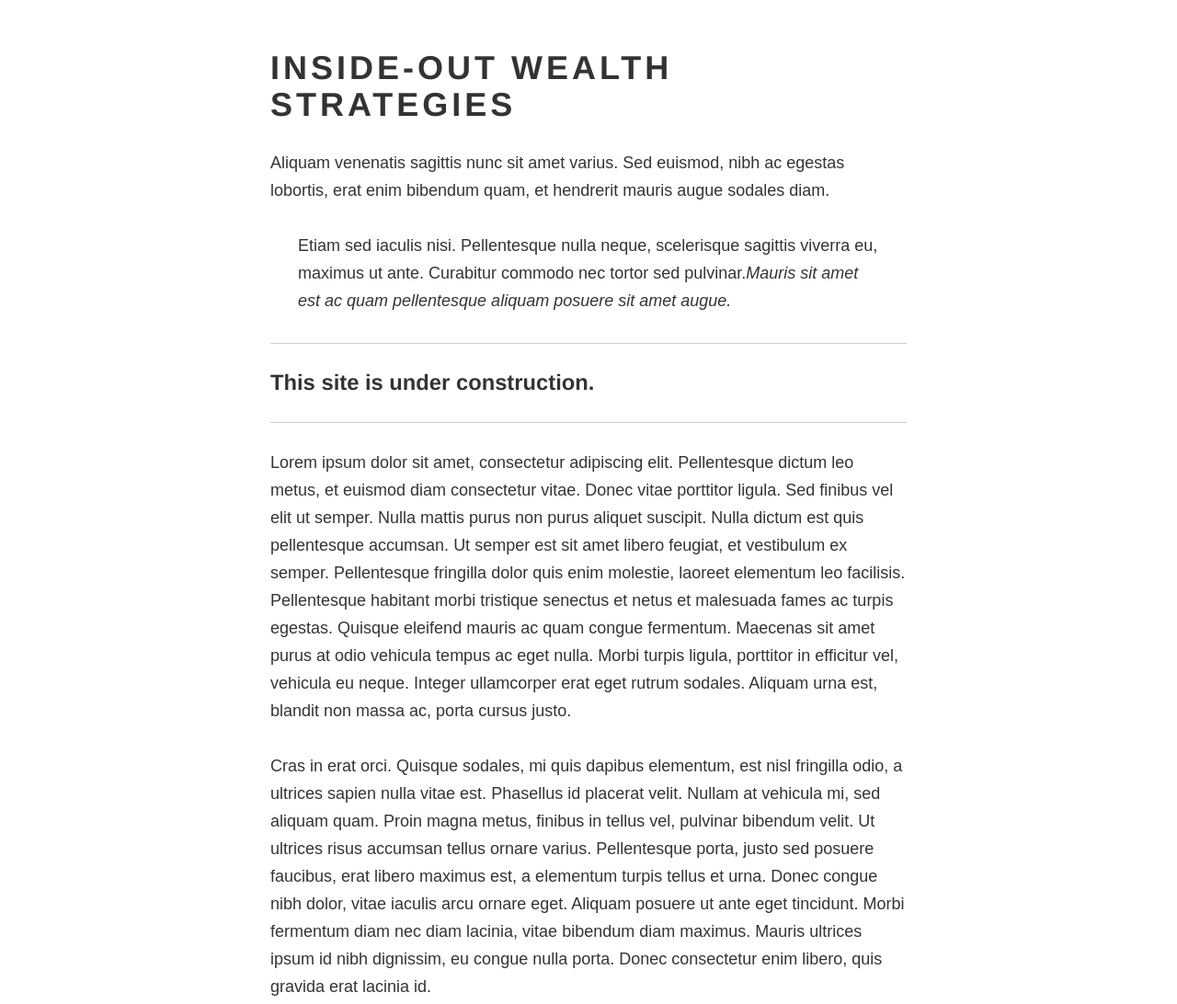
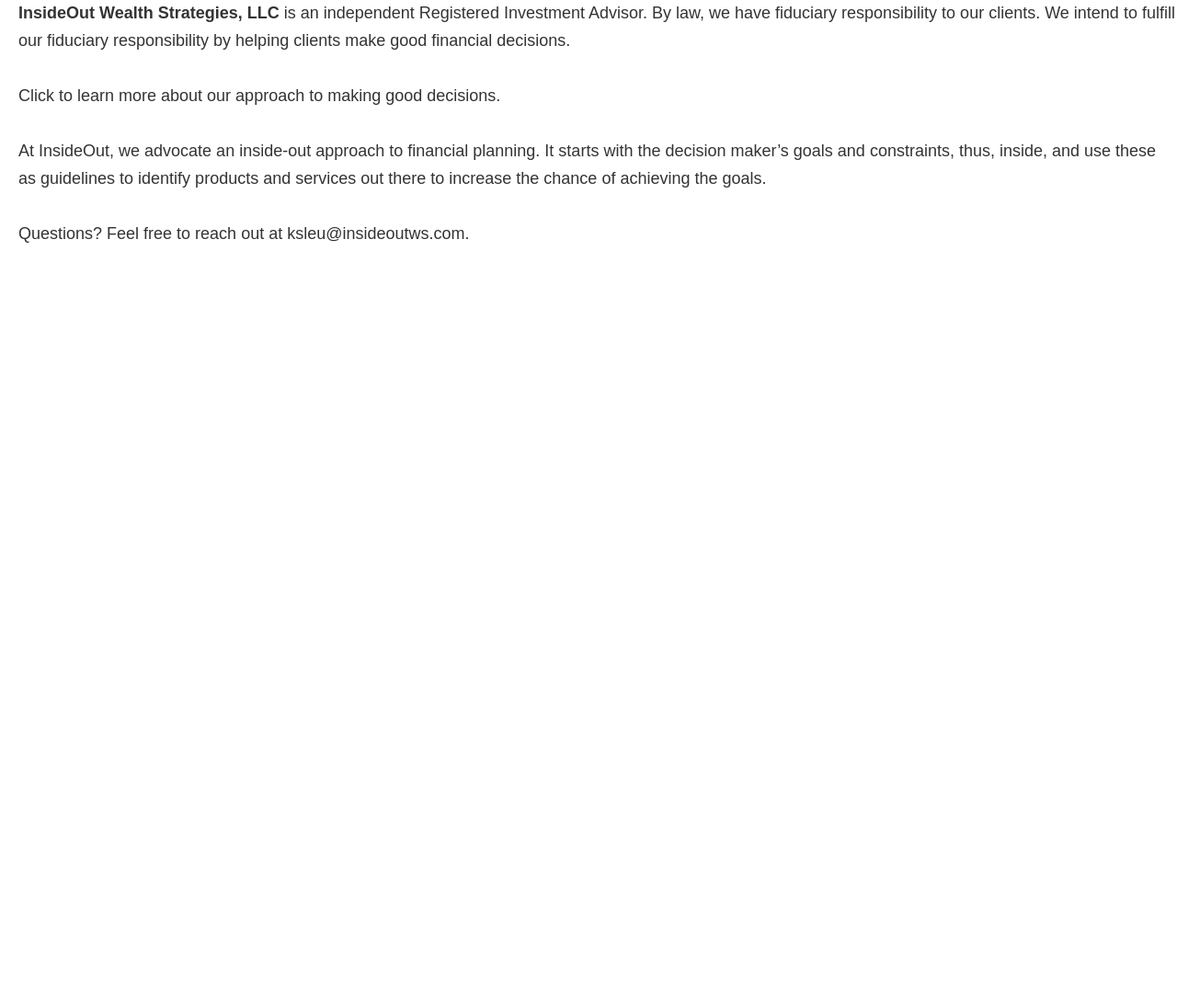
Before and after one commit to jeremyleu/inside-out, a Gatsby site: page / in a window 1280 px wide. Shown: the top 1092 px of the page at 92% size. After the commit the page ends 800 px from the top, so only its background shows below. Built offline with nearby package versions, Linux system fonts and the light colour scheme; Gatsby itself is replaced by a stand-in of ours.

Commit message:
new design

```diff
--- a/src/html.js
+++ b/src/html.js
@@ -1,6 +1,5 @@
 import React from "react"
 
-let stylesStr
 if (process.env.NODE_ENV === `production`) {
   try {
     stylesStr = require(`!raw-loader!../public/styles.css`)
--- /dev/null
+++ b/src/layouts/index.css
@@ -0,0 +1,21 @@
+body {
+  background-color: #eee;
+  font-size: 16px;
+  font-family: 'Europa', sans-serif;
+}
+
+.header {
+  font-size: 3em;
+  margin-top: 200px;
+  min-height: 210px;
+  display: flex;
+  align-items: center;
+  font-family: 'Turquoise', serif;
+  font-weight: 700;
+}
+
+.container {
+  max-width: 1000px;
+  width: 80%;
+  margin: 0 auto;
+}
--- /dev/null
+++ b/src/pages/index.css
@@ -0,0 +1,3 @@
+.body-text {
+  padding-left: 20px;
+}
--- a/src/pages/index.js
+++ b/src/pages/index.js
@@ -1,45 +1,24 @@
 import React from "react";
 import Link from "gatsby-link";
 
+import './index.css';
+
 export default () =>
-  <div>
+  <div className="body-text">
+    <p>
+      <strong>InsideOut Wealth Strategies, LLC</strong> is an independent Registered Investment Advisor. By law, we have fiduciary responsibility to our clients.
+      We intend to fulfill our fiduciary responsibility by helping clients make good financial decisions.
+    </p>
+    <p>
+      Click to learn more about our approach to making good decisions.
+    </p>
+    <p>
+      At InsideOut, we advocate an inside-out approach to financial planning.
+      It starts with the decision maker’s goals and constraints, thus, inside,
+      and use these as guidelines to identify products and services out there to increase the chance of achieving the goals.
+    </p>
+    <p>
+      Questions? Feel free to reach out at ksleu@insideoutws.com.
+    </p>
 
-    <div style={{ margin: '3rem auto', maxWidth: 800, padding: '0 3rem' }}>
-      <h2>Inside-Out Wealth Strategies</h2>
-      <div>
-        <p>
-          Aliquam venenatis sagittis nunc sit amet varius. Sed euismod, nibh ac egestas lobortis, erat enim bibendum quam, et hendrerit mauris augue sodales diam.
-        </p>
-        <blockquote>
-          <p>
-            Etiam sed iaculis nisi. Pellentesque nulla neque, scelerisque sagittis viverra eu, maximus ut ante. Curabitur commodo nec tortor sed pulvinar.
-            <em>
-              Mauris sit amet est ac quam pellentesque aliquam posuere sit amet augue.
-            </em>
-          </p>
-        </blockquote>
-        <hr />
-        <h3>
-          This site is under construction.
-        </h3>
-        <hr />
-        <p>
-          Lorem ipsum dolor sit amet, consectetur adipiscing elit. Pellentesque dictum
-          leo metus, et euismod diam consectetur vitae. Donec vitae porttitor ligula.
-          Sed finibus vel elit ut semper. Nulla mattis purus non purus aliquet suscipit.
-          Nulla dictum est quis pellentesque accumsan. Ut semper est sit amet libero feugiat,
-          et vestibulum ex semper. Pellentesque fringilla dolor quis enim molestie,
-          laoreet elementum leo facilisis. Pellentesque habitant morbi tristique
-          senectus et netus et malesuada fames ac turpis egestas. Quisque eleifend
-          mauris ac quam congue fermentum. Maecenas sit amet purus at odio vehicula tempus
-          ac eget nulla. Morbi turpis ligula, porttitor in efficitur vel, vehicula eu neque.
-          Integer ullamcorper erat eget rutrum sodales. Aliquam urna est, blandit non massa
-          ac, porta cursus justo.
-        </p>
-        <p>
-          Cras in erat orci. Quisque sodales, mi quis dapibus elementum, est nisl fringilla odio, a ultrices sapien nulla vitae est. Phasellus id placerat velit. Nullam at vehicula mi, sed aliquam quam. Proin magna metus, finibus in tellus vel, pulvinar bibendum velit. Ut ultrices risus accumsan tellus ornare varius. Pellentesque porta, justo sed posuere faucibus, erat libero maximus est, a elementum turpis tellus et urna. Donec congue nibh dolor, vitae iaculis arcu ornare eget. Aliquam posuere ut ante eget tincidunt. Morbi fermentum diam nec diam lacinia, vitae bibendum diam maximus. Mauris ultrices ipsum id nibh dignissim, eu congue nulla porta. Donec consectetur enim libero, quis gravida erat lacinia id.
-        </p>
-      </div>
-      <p>Posted November 28, 2017</p>
-    </div>
   </div>
```
Also changed, not shown: src/layouts/index.js (+6 -25 lines).
